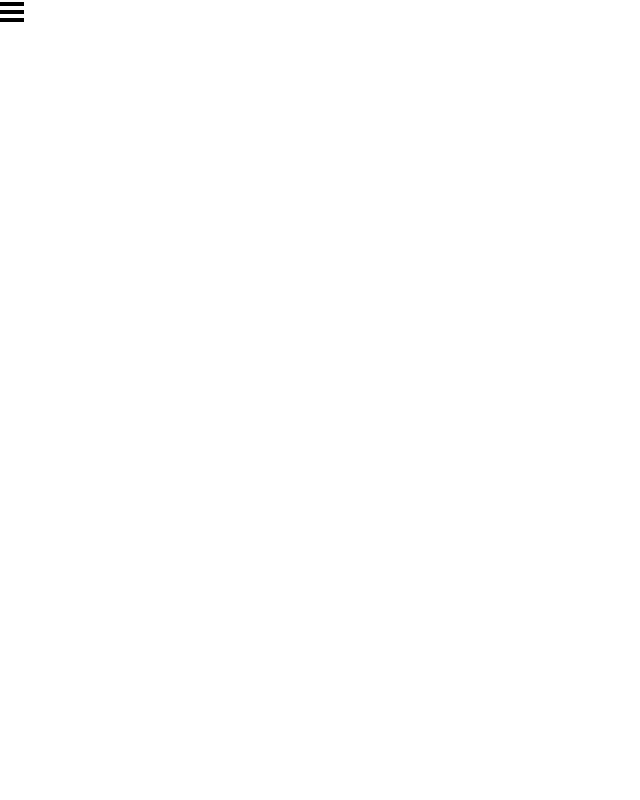
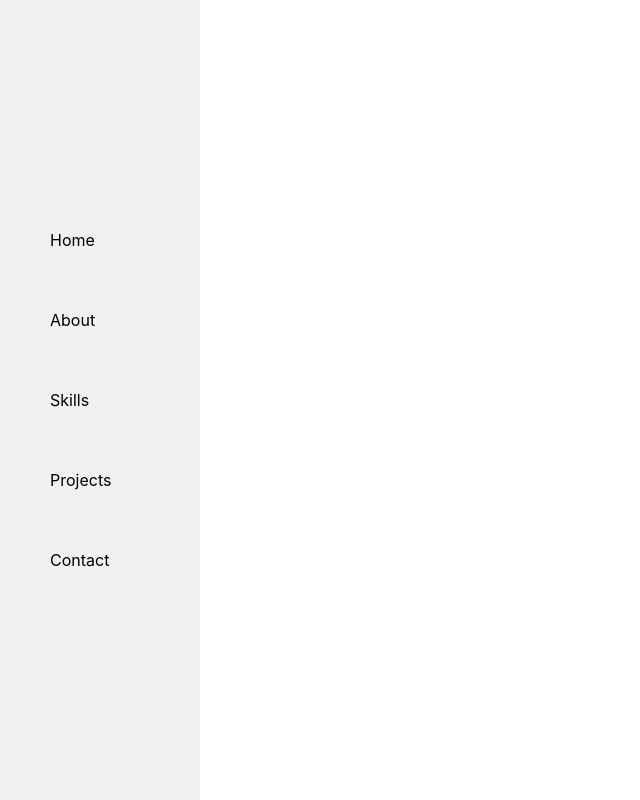
Before and after one commit to Nicolas-Cabrera/Portfolio, a React (Create React App) app: page / in a window 1280 px wide. Shown: the whole page, without its empty margins (0-640 px from the left). Built offline with nearby package versions, Linux system fonts and the light colour scheme.

Commit message:
sidebar sort of fixed

```diff
--- a/src/sidebar/Sidebar.css
+++ b/src/sidebar/Sidebar.css
@@ -52,7 +52,6 @@ li {
 	margin-left: 200px;
 }
 
-
 @media only screen and (max-width: 600px) {
 
 	.menuicon {
--- a/src/sidebar/Sidebar.js
+++ b/src/sidebar/Sidebar.js
@@ -4,18 +4,18 @@ import './Sidebar.css';
 
 export default function Side() {
 
-	const [ navWidth, setNavWidth ] = useState('0px');
-	const [ backdrop, setBackdrop ] = useState('none');
-	const [ menuicon, setMenuIcon ] = useState('block');
+	const [ navWidth, setNavWidth ] = useState('200px');
+	const [ backdrop, setBackdrop ] = useState('block');
+	const [ menuicon, setMenuIcon ] = useState('none');
 
 	function openNav() {
-		setNavWidth(navWidth === '0px' ? '200px' : '0px');
+		setNavWidth(navWidth === '200px' ? '0px' : '200px');
 		setBackdrop(backdrop === 'none' ? 'block' : 'none');
-		setMenuIcon(menuicon === 'block' ? 'none' : 'block');
+		setMenuIcon(menuicon === 'none' ? 'block' : 'none');
 	}
 
 	function closeNav() {
-		setNavWidth(navWidth === '200px' ? '0px' : '0px');
+		setNavWidth(navWidth === '200px' ? '0px' : '200px');
 		setBackdrop(backdrop === 'block' ? 'none' : 'none');
 		setMenuIcon(menuicon === 'none' ? 'block' : 'none');
 	}
```
Also changed, not shown: src/App.css (line endings or trailing spaces).
